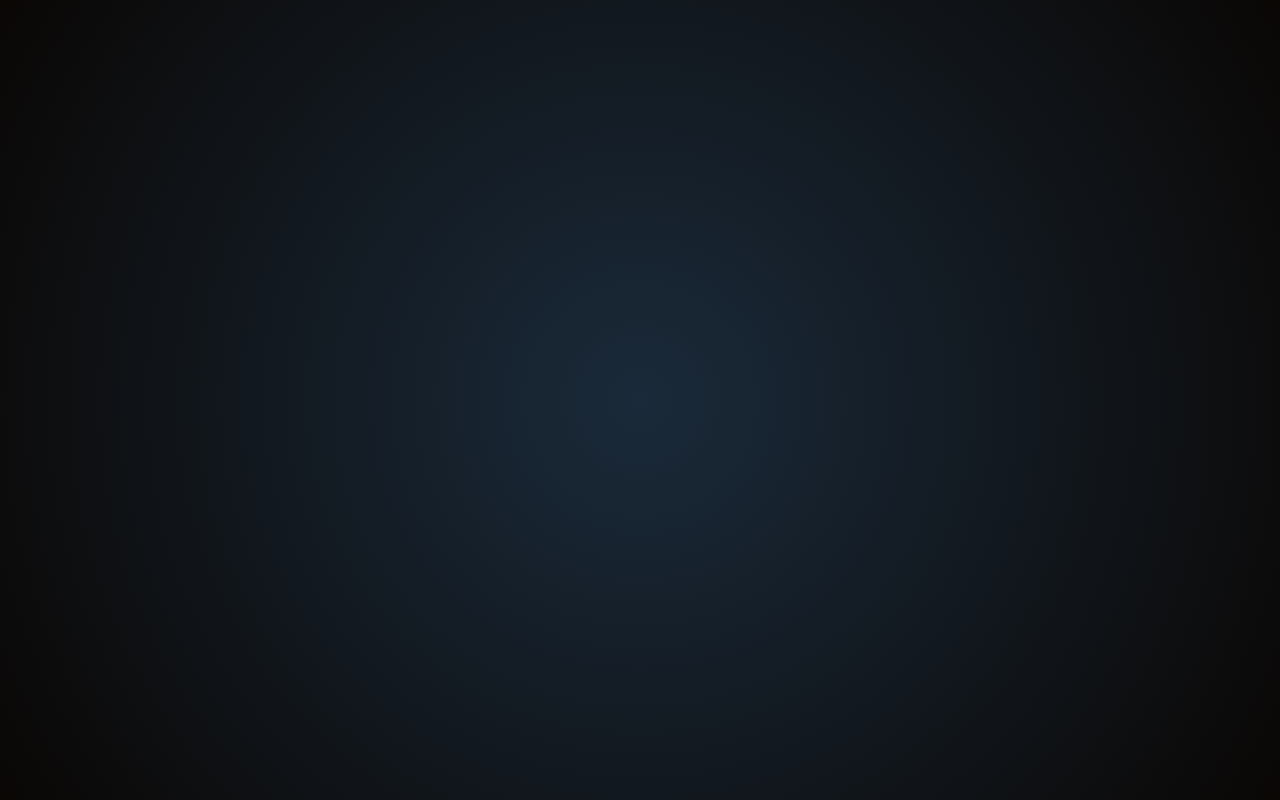
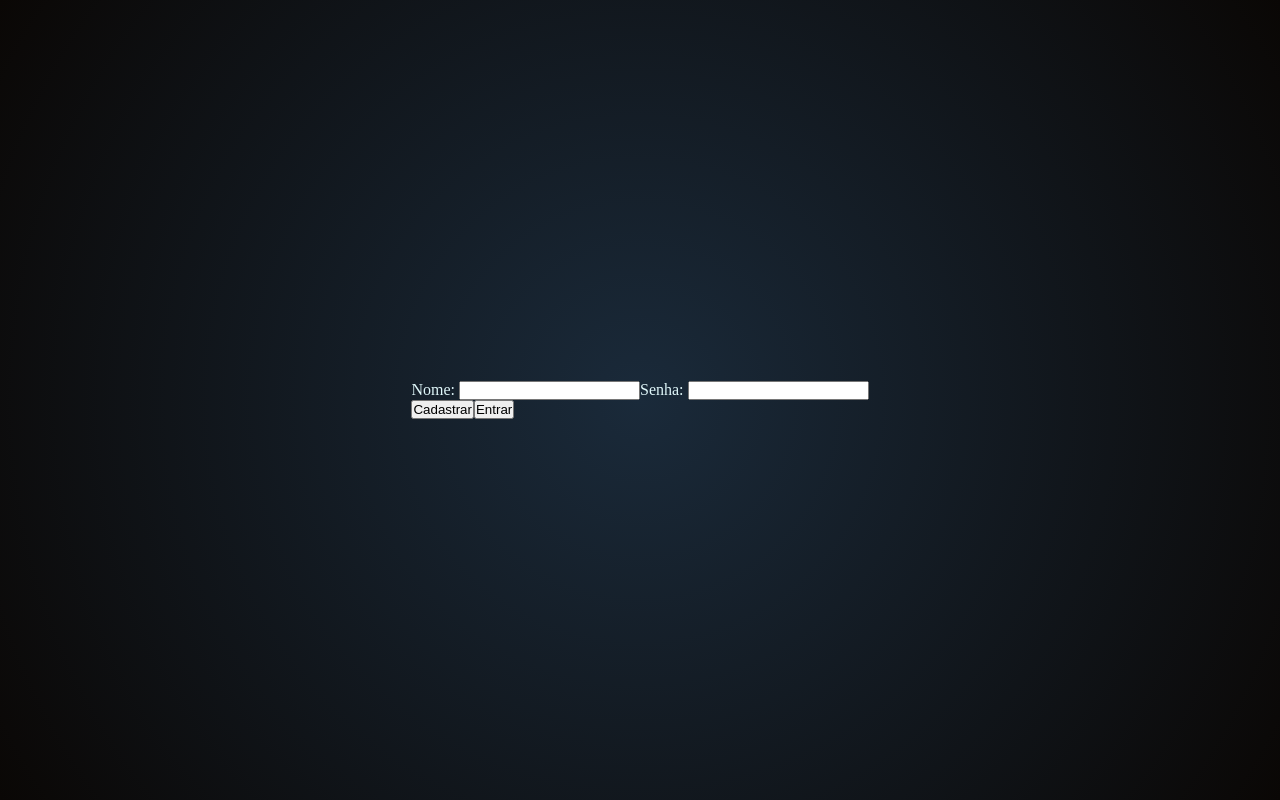
Before and after one commit to JulianPedroDeAlexandre/estudos-react, a React (Vite) app in the folder formulario-com-tabela - exe/: page / in a window 1280 px wide. Built offline with nearby package versions, Linux system fonts and the light colour scheme.

Commit message:
feat: retorna o component Form, no App.jsx

```diff
--- a/formulario-com-tabela - exe/src/App.jsx
+++ b/formulario-com-tabela - exe/src/App.jsx
@@ -1,10 +1,11 @@
+import Form from "./components/form e buttons/Form"
 import "./globals/style.css"
 
 function App() {
 
   return (
     <>
-
+      <Form/>
     </>
   )
 }
```
